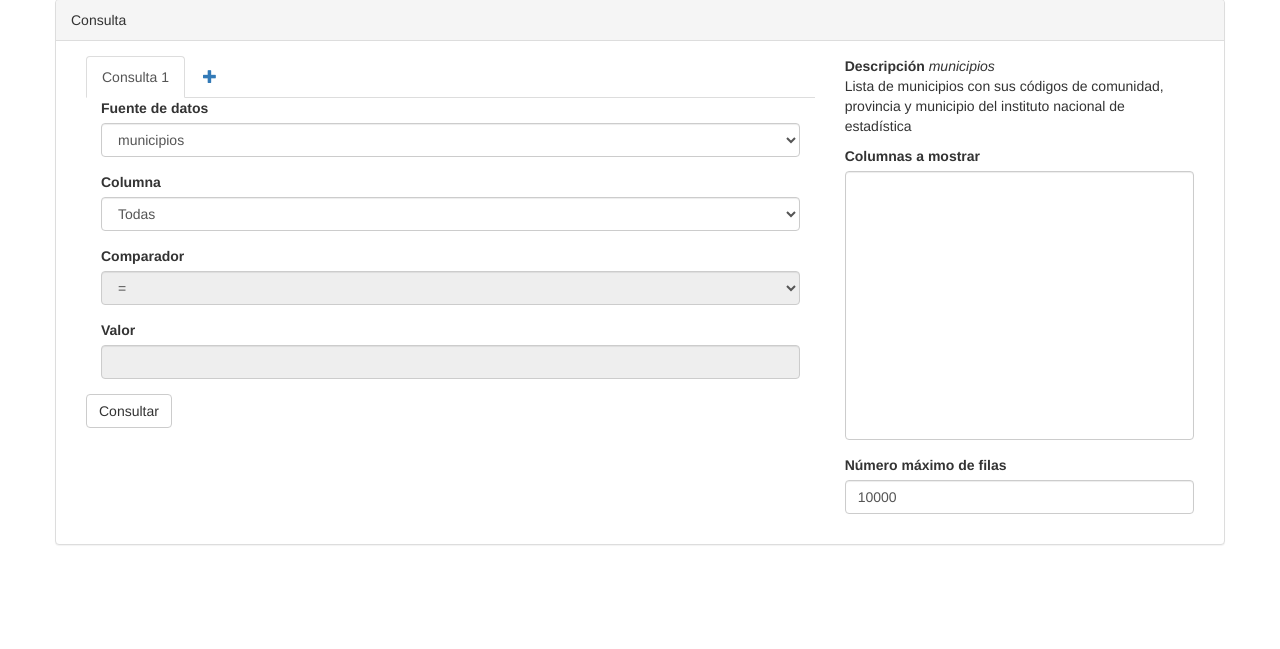
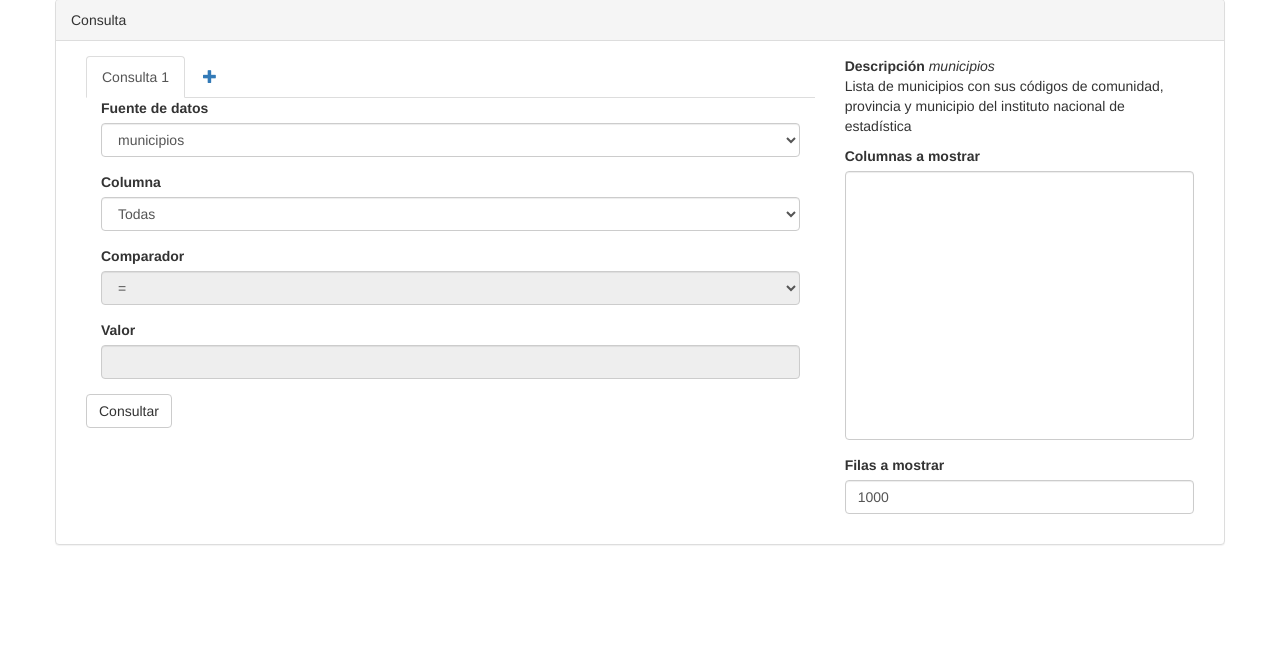
Before and after one commit to dbo1001/TFG-Datos-publicos, a Flask app: page /consulta in a window 1280 px wide. Shown: the part 73-722 px from the top of the page. Run offline with Flask 2, Linux system fonts and the light colour scheme; a database or web service that is not in the repository returns one stand-in record (values such as "Sample title"); lists and menus that the app fills with data are empty; some libraries are stand-ins or nearby versions.

Commit message:
Elegir el número máximo de filas a mostrar
#35

```diff
--- a/web/consulta.py
+++ b/web/consulta.py
@@ -49,7 +49,6 @@ def consulta(entrada):
     comparadores = entrada['comparador']
     valores = entrada['valor']
     mostrar = entrada['columna_mostrar']
-    max_filas = entrada['max_filas']
     join = entrada['join']
     df_fuentes = []
 
@@ -73,7 +72,7 @@ def consulta(entrada):
                 # "$and": [{columna: busqueda}]
             }
 
-        cursor = mongo.db[fuente].find(filtro, mostrar).limit(max_filas)
+        cursor = mongo.db[fuente].find(filtro, mostrar)
         df = pd.DataFrame.from_records(cursor, exclude=['_id'])
         df_fuentes.append(df)
 
--- a/web/forms/consulta.py
+++ b/web/forms/consulta.py
@@ -17,7 +17,7 @@ class Consulta(FlaskForm):
     comparador = FieldList(SelectField('Comparador', choices=comparadores,
                                        validators=[Optional()]), min_entries=entradas)
     valor = FieldList(StringField('Valor'), min_entries=entradas)
-    max_filas = IntegerField('Número máximo de filas', default=10000)
+    mostrar = IntegerField('Filas a mostrar', default=1000)
     join = SelectField('Join', choices=join_choices)
     submit = SubmitField('Consultar')
 
--- a/web/templates/consulta.html
+++ b/web/templates/consulta.html
@@ -38,7 +38,7 @@
                     <div id="join" hidden>
                         {{ input(form.join) }}
                     </div>
-                    {{ input(form.max_filas) }}
+                    {{ input(form.mostrar) }}
                 </div>
             </form>
             <div id="subconsulta-template" hidden>
--- a/web/views.py
+++ b/web/views.py
@@ -29,12 +29,13 @@ def consulta():
             return redirect(url_for('consulta'))
         # Guarda los datos del formulario para la descarga
         session['consulta'] = form_data
-        max_filas = form_data['max_filas']
-        if len(datos) >= form_data['max_filas']:
-            flash('Has alcanzado el número máximo de filas ({})'.format(max_filas))
+        mostrar = form_data['mostrar']
+        if len(datos) >= mostrar:
+            flash('Mostrando {} de {} filas'.format(mostrar, len(datos)))
         columnas_numericas = list(datos.select_dtypes(exclude=['object']).columns.values)
+        datos_mostrar = datos.head(mostrar)
         return render_template('resultados-consulta.html',
-                               datos=datos,
+                               datos=datos_mostrar,
                                columnas_numericas=columnas_numericas)
     return render_template('consulta.html', form=form)
 
```
